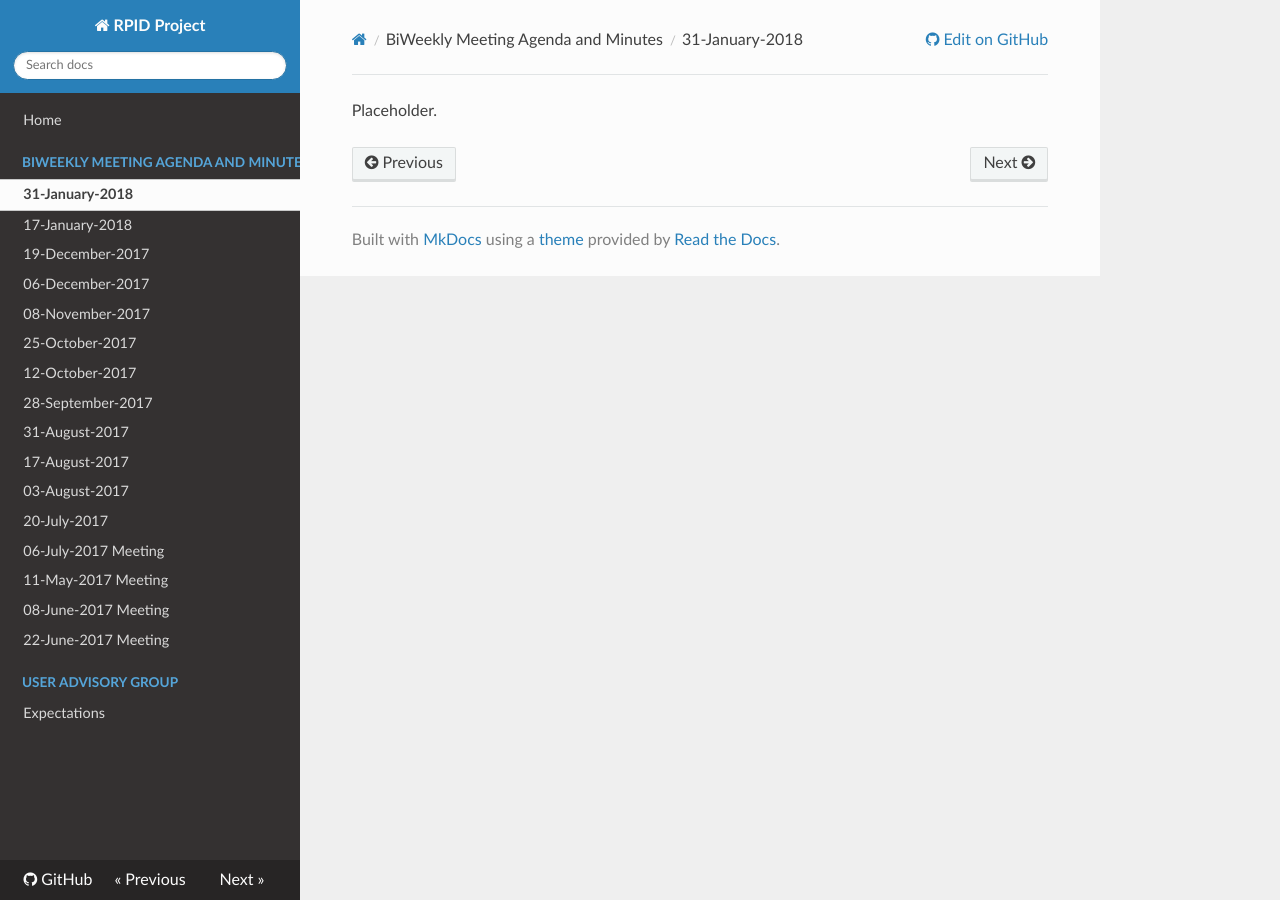
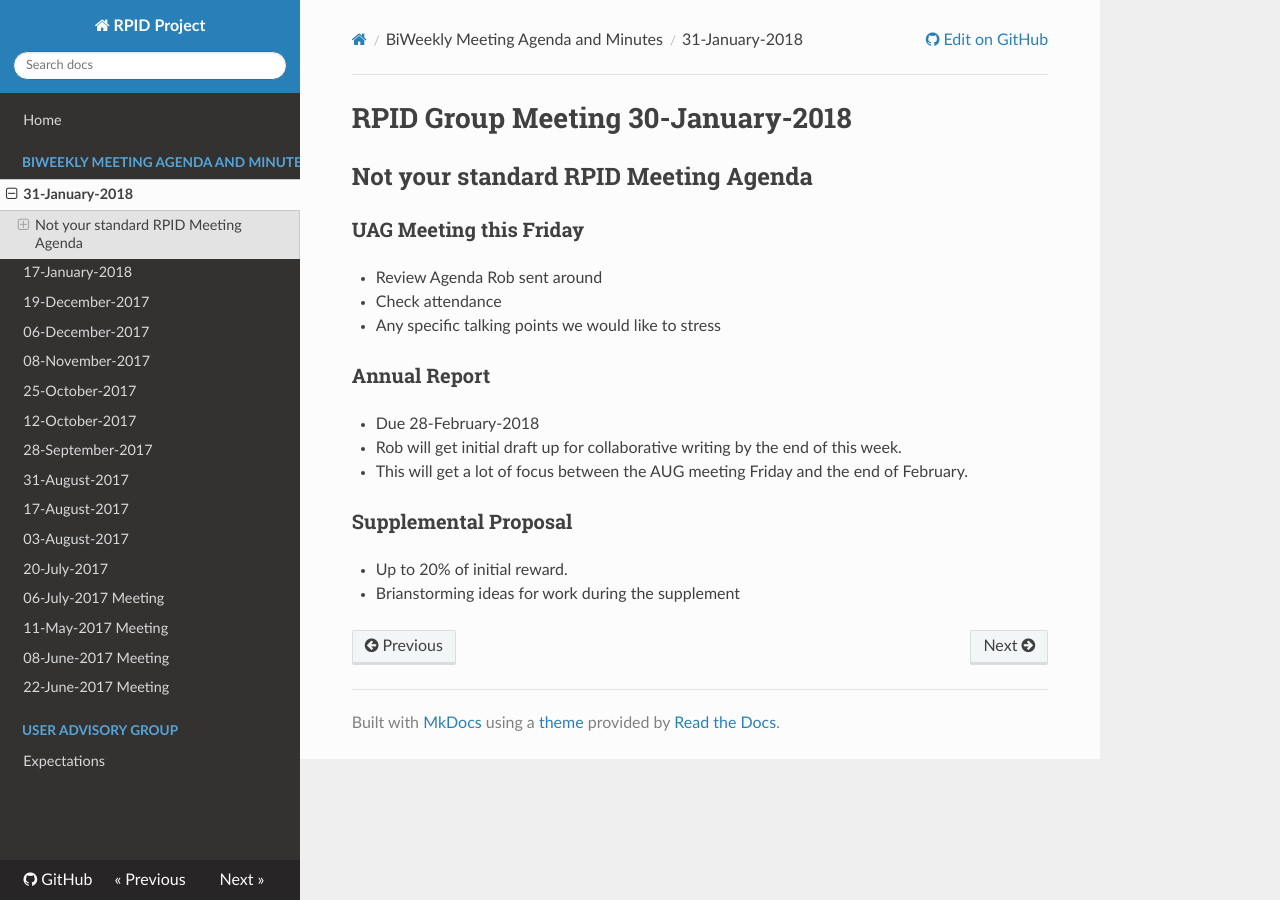
Before and after one commit to rpidproject/rpid, an MkDocs documentation site: the page built from docs/31-January-2018.md, in a window 1280 px wide. Built offline with MkDocs 1.6.1, drawn with Linux system fonts in a browser that asks for light colours; nearby versions of some CDN libraries; old or Windows-style settings are respelled for this version of MkDocs.

Commit message:
Update 31-January-2018.md

```diff
--- a/docs/31-January-2018.md
+++ b/docs/31-January-2018.md
@@ -1 +1,17 @@
-Placeholder.
+# RPID Group Meeting 30-January-2018
+
+## Not your standard RPID Meeting Agenda
+
+### UAG Meeting this Friday
+   * Review Agenda Rob sent around
+   * Check attendance
+   * Any specific talking points we would like to stress
+
+### Annual Report
+   * Due 28-February-2018
+   * Rob will get initial draft up for collaborative writing by the end of this week.
+   * This will get a lot of focus between the AUG meeting Friday and the end of February.
+
+### Supplemental Proposal
+   * Up to 20% of initial reward.
+   * Brianstorming ideas for work during the supplement
```
